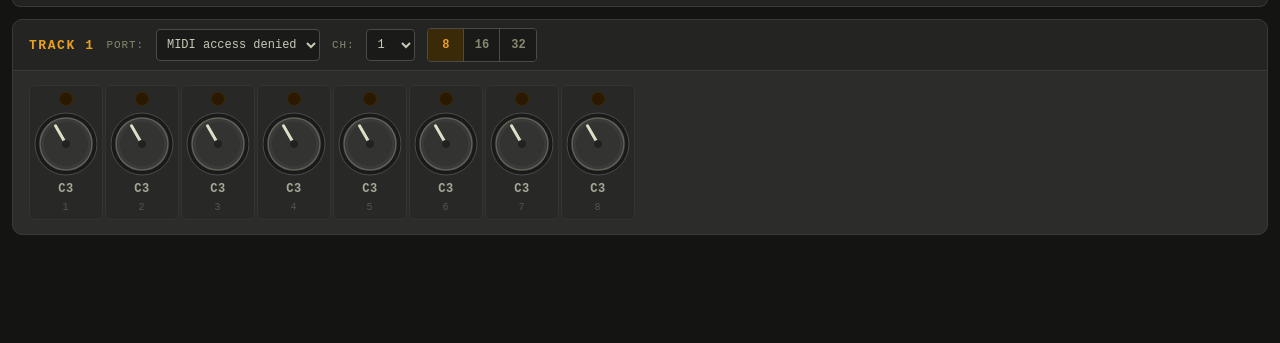
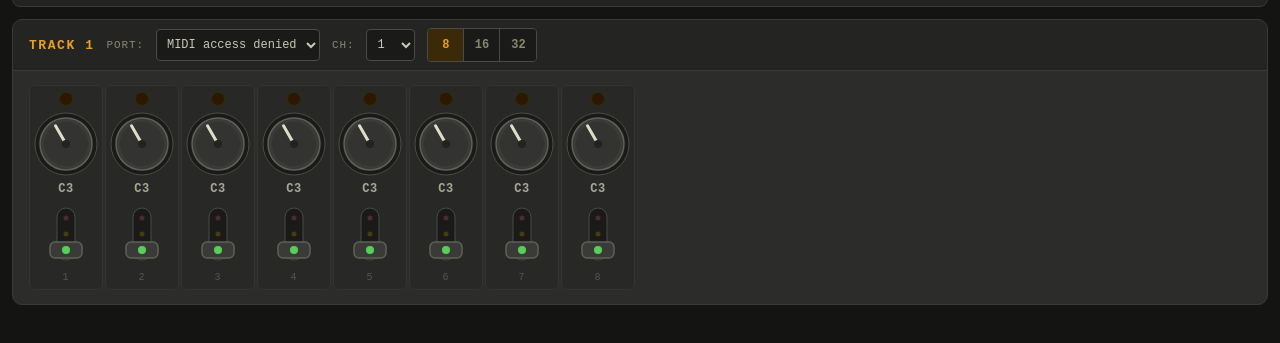
Before and after one commit to Jbornich/Knobsody, a website built with Vite: page index.html in a window 1280 px wide. Shown: the part 75-418 px from the top of the page. Built offline with nearby package versions, Linux system fonts and the light colour scheme.

Commit message:
Milestone 2: 3-position switches, MUTE/RESET semantics, 8/16/32 length
- Switch component (src/switch.ts): traffic-light 3-position toggle
  (RESET top/red, MUTE middle/yellow, PLAY bottom/green). Default PLAY;
  tap toggles upward and wraps. All three states readable without hover.
- RESET semantics in the scheduler via a shared effectiveLength() helper:
  a RESET step ends the loop (steps 0..firstReset-1 cycle), never plays,
  and consumes no clock time — the polyrhythm mechanism. A RESET on step 1
  is ignored. Live-edit safe (wraps to step 1 if the loop shrinks).
- MUTE consumes clock time but sends no note (timing preserved).
- The RESET step and everything after it render dimmed but stay
  interactive (knobs turnable, note visible) — opacity only.
- Length 8/16/32 with real switching: rows of 16, 8/8 grouping gap,
  two rows at 32. Step data is preserved across length changes (the data
  array only grows).
- SPEC.md updated to match the traffic-light layout and dimming rule.

Lookahead scheduler pattern preserved (only the loop modulo changed).

Co-Authored-By: Claude Opus 4.8 (1M context) <noreply@anthropic.com>

```diff
--- a/src/main.ts
+++ b/src/main.ts
@@ -2,6 +2,7 @@ import './style.css';
 import { MidiManager } from './midi';
 import { Scheduler } from './scheduler';
 import { Knob } from './knob';
+import { Switch } from './switch';
 import { defaultStep, midiToNoteName } from './types';
 import type { TrackState } from './types';
 
@@ -130,9 +131,98 @@ function buildTransport(): HTMLElement {
 // ── Track panel ──────────────────────────────────────────────────────────
 
 let portSelect: HTMLSelectElement;
+let stepsContainer: HTMLElement;
 const ledEls: HTMLDivElement[] = [];
+const cellEls: HTMLDivElement[] = [];
 const knobInstances: Knob[] = [];
 const noteNameEls: HTMLSpanElement[] = [];
+
+// Change the track length, preserving existing step data. The data array only
+// ever grows, so shrinking then re-growing restores the previous steps.
+function setLength(newLen: 8 | 16 | 32): void {
+  while (track.steps.length < newLen) track.steps.push(defaultStep());
+  track.length = newLen;
+  renderSteps();
+}
+
+// (Re)build the step cells into rows of 16 and reset the per-step element
+// arrays. Called on first build and on every length change.
+function renderSteps(): void {
+  ledEls.length = 0;
+  cellEls.length = 0;
+  knobInstances.length = 0;
+  noteNameEls.length = 0;
+  stepsContainer.innerHTML = '';
+
+  const PER_ROW = 16;
+  for (let rowStart = 0; rowStart < track.length; rowStart += PER_ROW) {
+    const row = document.createElement('div');
+    row.className = 'steps-row';
+    const rowEnd = Math.min(rowStart + PER_ROW, track.length);
+    for (let i = rowStart; i < rowEnd; i++) {
+      row.appendChild(buildStepCell(i));
+    }
+    stepsContainer.appendChild(row);
+  }
+  updateDimming();
+}
+
+// Build a single step cell (LED, knob, note name, switch, step number).
+function buildStepCell(i: number): HTMLDivElement {
+  const cell = document.createElement('div');
+  cell.className = 'step-cell';
+  cellEls.push(cell);
+
+  // LED
+  const led = document.createElement('div');
+  led.className = 'step-led';
+  ledEls.push(led);
+  cell.appendChild(led);
+
+  // Knob
+  const knob = new Knob(track.steps[i].note, (note) => {
+    track.steps[i].note = note;
+    noteNameEls[i].textContent = midiToNoteName(note);
+  });
+  knobInstances.push(knob);
+  cell.appendChild(knob.svgEl);
+
+  // Note name
+  const noteName = document.createElement('span');
+  noteName.className = 'step-note';
+  noteName.textContent = midiToNoteName(track.steps[i].note);
+  noteNameEls.push(noteName);
+  cell.appendChild(noteName);
+
+  // 3-position toggle switch (PLAY / MUTE / RESET)
+  const sw = new Switch(track.steps[i].mode, (mode) => {
+    track.steps[i].mode = mode;
+    updateDimming();
+  });
+  cell.appendChild(sw.svgEl);
+
+  // Step number
+  const stepNum = document.createElement('span');
+  stepNum.className = 'step-num';
+  stepNum.textContent = String(i + 1);
+  cell.appendChild(stepNum);
+
+  return cell;
+}
+
+// Steps after the first RESET step fall outside the effective loop; dim them
+// (knobs stay turnable and the note stays visible — only opacity is reduced).
+function updateDimming(): void {
+  let firstReset = -1;
+  for (let i = 0; i < track.length; i++) {
+    if (track.steps[i].mode === 'reset') { firstReset = i; break; }
+  }
+  // firstReset > 0: a RESET on step 1 is ignored (matches effectiveLength).
+  // The RESET step itself is dimmed too — it sits outside the effective loop.
+  for (let i = 0; i < cellEls.length; i++) {
+    cellEls[i].classList.toggle('dimmed', firstReset > 0 && i >= firstReset);
+  }
+}
 
 function populatePorts(): void {
   const outputs = midi.getOutputs();
@@ -198,65 +288,30 @@ function buildTrackPanel(): HTMLElement {
   });
   header.appendChild(chSelect);
 
-  // Length selector (display-only for M1 — hardcoded 8)
+  // Length selector (8 / 16 / 32)
   const lengthGroup = document.createElement('div');
   lengthGroup.className = 'length-group';
   for (const len of [8, 16, 32] as const) {
     const btn = document.createElement('button');
-    btn.className = 'btn-len' + (len === 8 ? ' active' : '');
+    btn.className = 'btn-len' + (len === track.length ? ' active' : '');
     btn.textContent = String(len);
     btn.title = `${len} steps`;
     btn.style.touchAction = 'none';
-    // Length switching deferred to Milestone 2
     btn.addEventListener('pointerdown', () => {
       lengthGroup.querySelectorAll('.btn-len').forEach(b => b.classList.remove('active'));
       btn.classList.add('active');
+      setLength(len);
     });
     lengthGroup.appendChild(btn);
   }
   header.appendChild(lengthGroup);
   panel.appendChild(header);
 
-  // Steps row
-  const stepsRow = document.createElement('div');
-  stepsRow.className = 'steps-row';
-
-  for (let i = 0; i < track.length; i++) {
-    const cell = document.createElement('div');
-    cell.className = 'step-cell';
-
-    // LED
-    const led = document.createElement('div');
-    led.className = 'step-led';
-    ledEls.push(led);
-    cell.appendChild(led);
-
-    // Knob
-    const stepIndex = i;
-    const knob = new Knob(track.steps[i].note, (note) => {
-      track.steps[stepIndex].note = note;
-      noteNameEls[stepIndex].textContent = midiToNoteName(note);
-    });
-    knobInstances.push(knob);
-    cell.appendChild(knob.svgEl);
-
-    // Note name
-    const noteName = document.createElement('span');
-    noteName.className = 'step-note';
-    noteName.textContent = midiToNoteName(track.steps[i].note);
-    noteNameEls.push(noteName);
-    cell.appendChild(noteName);
-
-    // Step number
-    const stepNum = document.createElement('span');
-    stepNum.className = 'step-num';
-    stepNum.textContent = String(i + 1);
-    cell.appendChild(stepNum);
-
-    stepsRow.appendChild(cell);
-  }
-
-  panel.appendChild(stepsRow);
+  // Steps container — rows of 16, rebuilt on length change
+  stepsContainer = document.createElement('div');
+  stepsContainer.className = 'steps-container';
+  panel.appendChild(stepsContainer);
+  renderSteps();
   return panel;
 }
 
--- a/src/style.css
+++ b/src/style.css
@@ -250,14 +250,22 @@ html, body {
 
 /* ── Steps container ───────────────────────────────────────────────────── */
 
+/* Stacked rows of 16 (length 32 = two rows) */
+.steps-container {
+  display: flex;
+  flex-direction: column;
+  gap: 10px;
+  padding: 14px 16px;
+}
+
 .steps-row {
   display: flex;
   gap: 2px;
-  padding: 14px 16px;
 }
 
-/* Gap between groups of 8 within a 16-step row */
-.steps-row .step-cell:nth-child(8) {
+/* Gap between the two groups of 8 within a row — not after a trailing 8th
+   cell (length 8 = a single group, no gap needed). */
+.steps-row .step-cell:nth-child(8):not(:last-child) {
   margin-right: 12px;
 }
 
@@ -271,6 +279,13 @@ html, body {
   border-radius: 6px;
   background: #282826;
   border: 1px solid #343432;
+}
+
+/* Steps beyond the effective loop (after a RESET step). Greyed out, but still
+   interactive — opacity does not block pointer events, so knobs stay turnable
+   and the note name stays readable. */
+.step-cell.dimmed {
+  opacity: 0.4;
 }
 
 /* ── Step LED ──────────────────────────────────────────────────────────── */
@@ -295,6 +310,15 @@ html, body {
 .knob-svg {
   display: block;
   cursor: ns-resize;
+  touch-action: none;
+  flex-shrink: 0;
+}
+
+/* ── 3-position switch SVG ─────────────────────────────────────────────── */
+
+.switch-svg {
+  display: block;
+  cursor: pointer;
   touch-action: none;
   flex-shrink: 0;
 }
--- /dev/null
+++ b/src/switch.ts
@@ -0,0 +1,119 @@
+import type { StepData } from './types';
+
+// 3-position toggle laid out like a traffic light: RESET (top, red) /
+// MUTE (middle, yellow) / PLAY (bottom, green). Default is PLAY; a tap toggles
+// upward PLAY -> MUTE -> RESET and wraps back to PLAY. No dragging required.
+type Mode = StepData['mode'];
+
+// Cycle order on tap (visually upward, then wrap down to play).
+const MODES: Mode[] = ['play', 'mute', 'reset'];
+
+interface PosStyle { y: number; bright: string; dim: string; }
+
+// Vertical detent positions and colour codes, top to bottom (traffic light).
+const POS: Record<Mode, PosStyle> = {
+  reset: { y: 16, bright: '#E05858', dim: '#4A2A2A' },
+  mute:  { y: 32, bright: '#E0B020', dim: '#4A3A10' },
+  play:  { y: 48, bright: '#58D058', dim: '#2A4A2A' },
+};
+
+export class Switch {
+  readonly svgEl: SVGSVGElement;
+  private mode: Mode;
+  private onChange: (mode: Mode) => void;
+  private cap!: SVGRectElement;
+  private capDot!: SVGCircleElement;
+  private detents = {} as Record<Mode, SVGCircleElement>;
+
+  constructor(initial: Mode, onChange: (mode: Mode) => void) {
+    this.mode = initial;
+    this.onChange = onChange;
+    this.svgEl = this.buildSvg();
+    this.applyState();
+    this.attachEvents();
+  }
+
+  getMode(): Mode { return this.mode; }
+
+  setMode(mode: Mode, emit = false): void {
+    this.mode = mode;
+    this.applyState();
+    if (emit) this.onChange(mode);
+  }
+
+  private cycle(): void {
+    const idx = MODES.indexOf(this.mode);
+    this.setMode(MODES[(idx + 1) % MODES.length], true);
+  }
+
+  // Move the lever cap to the active detent and colour-code it; keep the other
+  // two detents visible (dimmed) so every state is readable without interaction.
+  private applyState(): void {
+    const p = POS[this.mode];
+    this.cap.setAttribute('y', String(p.y - 8));
+    this.capDot.setAttribute('cy', String(p.y));
+    this.capDot.setAttribute('fill', p.bright);
+    (Object.keys(POS) as Mode[]).forEach(m => {
+      this.detents[m].setAttribute('fill', m === this.mode ? POS[m].bright : POS[m].dim);
+    });
+    this.svgEl.setAttribute('title', this.mode.toUpperCase());
+  }
+
+  private buildSvg(): SVGSVGElement {
+    const NS = 'http://www.w3.org/2000/svg';
+    const svg = document.createElementNS(NS, 'svg');
+    svg.setAttribute('width', '48');
+    svg.setAttribute('height', '64');
+    svg.setAttribute('viewBox', '0 0 48 64');
+    svg.classList.add('switch-svg');
+
+    // Slot / body
+    const body = document.createElementNS(NS, 'rect');
+    body.setAttribute('x', '15'); body.setAttribute('y', '6');
+    body.setAttribute('width', '18'); body.setAttribute('height', '52');
+    body.setAttribute('rx', '9');
+    body.setAttribute('fill', '#1A1A18');
+    body.setAttribute('stroke', '#4A4A48');
+    body.setAttribute('stroke-width', '1');
+    svg.appendChild(body);
+
+    // Detent guide dots — show the three-position legend at all times
+    (Object.keys(POS) as Mode[]).forEach(m => {
+      const dot = document.createElementNS(NS, 'circle');
+      dot.setAttribute('cx', '24');
+      dot.setAttribute('cy', String(POS[m].y));
+      dot.setAttribute('r', '2.5');
+      dot.setAttribute('fill', POS[m].dim);
+      svg.appendChild(dot);
+      this.detents[m] = dot;
+    });
+
+    // Lever cap (slides to the active detent)
+    const cap = document.createElementNS(NS, 'rect');
+    cap.setAttribute('x', '8');
+    cap.setAttribute('width', '32'); cap.setAttribute('height', '16');
+    cap.setAttribute('rx', '5');
+    cap.setAttribute('fill', '#3A3A38');
+    cap.setAttribute('stroke', '#606058');
+    cap.setAttribute('stroke-width', '1.5');
+    svg.appendChild(cap);
+    this.cap = cap;
+
+    // Colour-coded status dot on the cap
+    const capDot = document.createElementNS(NS, 'circle');
+    capDot.setAttribute('cx', '24');
+    capDot.setAttribute('r', '4');
+    svg.appendChild(capDot);
+    this.capDot = capDot;
+
+    return svg;
+  }
+
+  private attachEvents(): void {
+    // Tap/click cycles. touch-action:none (CSS) keeps a tap from scrolling.
+    this.svgEl.addEventListener('pointerdown', (e: PointerEvent) => {
+      e.preventDefault();
+      this.cycle();
+    });
+  }
+}
--- a/src/types.ts
+++ b/src/types.ts
@@ -26,3 +26,14 @@ export function midiToNoteName(note: number): string {
 export function defaultStep(): StepData {
   return { note: NOTE_DEFAULT, mode: 'play' };
 }
+
+// Effective loop length: a RESET step ends the loop, so the counter cycles
+// steps 0..(firstReset-1) and the RESET step itself never plays nor consumes
+// clock time. This is the polyrhythm mechanism. A RESET on the very first step
+// is ignored (no usable loop), falling back to the full length.
+export function effectiveLength(track: TrackState): number {
+  for (let i = 0; i < track.length; i++) {
+    if (track.steps[i].mode === 'reset') return i > 0 ? i : track.length;
+  }
+  return track.length;
+}
```
Also changed, not shown: SPEC.md (+8 -5 lines), src/scheduler.ts (+7 -2 lines).
